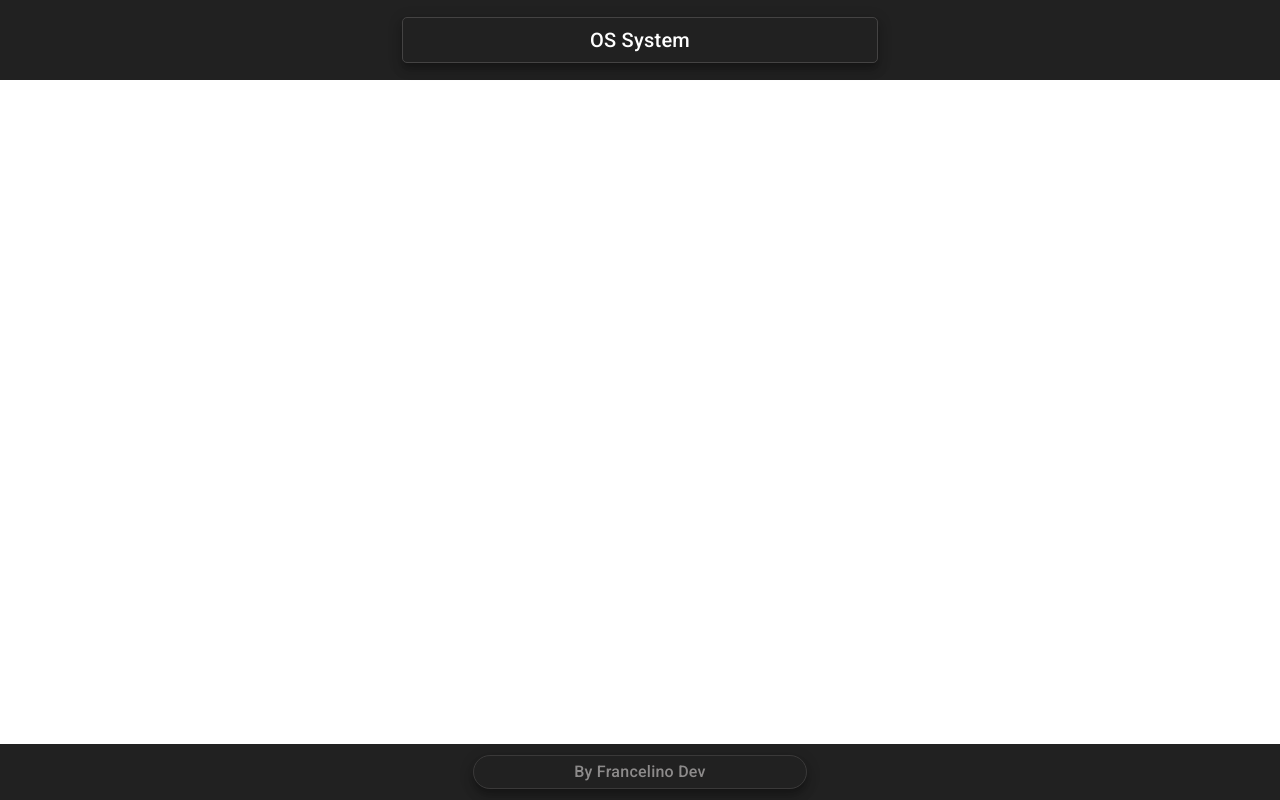
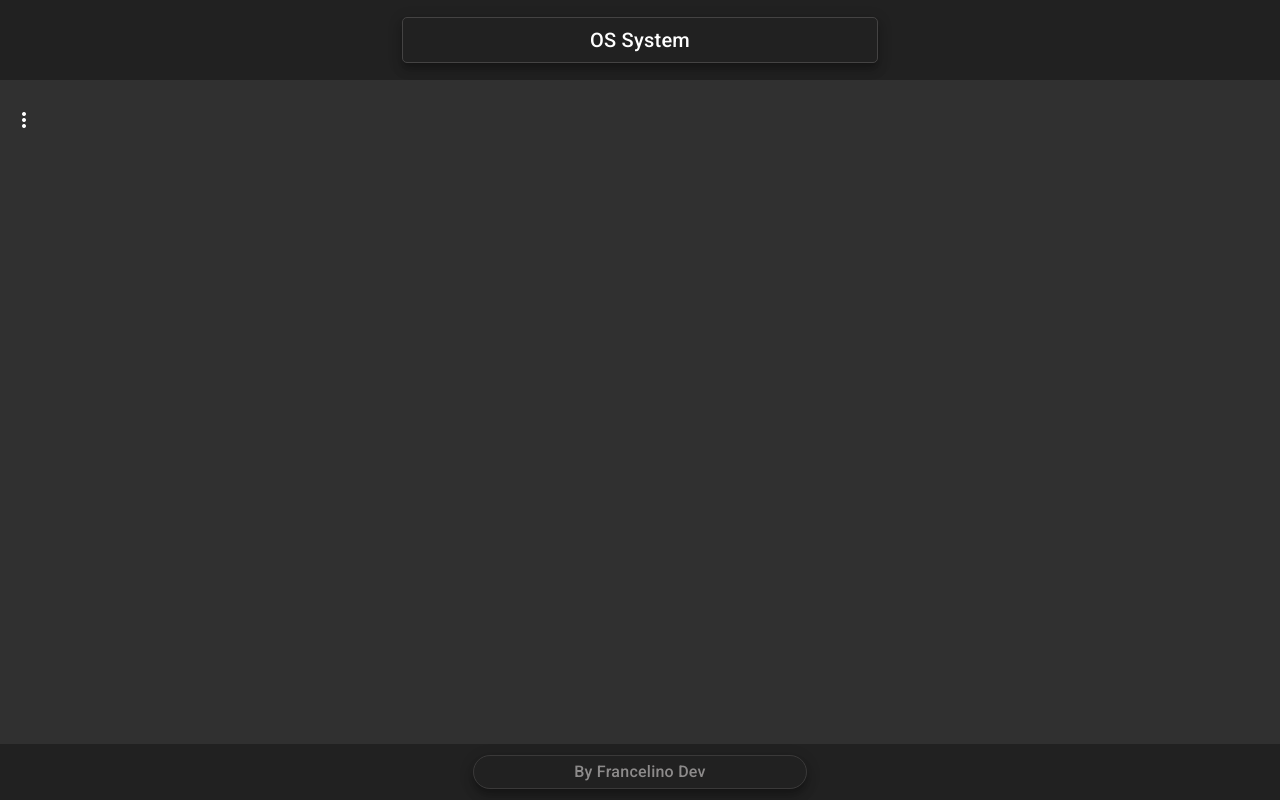
Before and after one commit to francelinom/ordem-servico, an Angular app: page / in a window 1280 px wide. Built offline with nearby package versions, Linux system fonts and the light colour scheme.

Commit message:
feat component nav

```diff
--- a/src/app/app.component.html
+++ b/src/app/app.component.html
@@ -1,2 +1,3 @@
 <app-header></app-header>
+<app-nav></app-nav>
 <app-footer></app-footer>
--- a/src/app/app.module.ts
+++ b/src/app/app.module.ts
@@ -22,12 +22,14 @@
 import { MatMenuModule } from '@angular/material/menu';
 import { HeaderComponent } from './views/components/template/header/header.component';
 import { FooterComponent } from './views/components/template/footer/footer.component';
+import { NavComponent } from './views/components/template/nav/nav.component';
 
 @NgModule({
   declarations: [
     AppComponent,
     HeaderComponent,
-    FooterComponent
+    FooterComponent,
+    NavComponent
   ],
   imports: [
     BrowserModule,
--- /dev/null
+++ b/src/app/views/components/template/nav/nav.component.css
@@ -0,0 +1,11 @@
+.container {
+    height: 83%;
+  }
+
+  i {
+    margin-right: 1rem;
+  }
+
+  button{
+    margin: 1rem auto 1rem;
+  }
--- /dev/null
+++ b/src/app/views/components/template/nav/nav.component.html
@@ -0,0 +1,25 @@
+<mat-drawer-container class="container" autosize>
+    <mat-drawer #drawer class="sidenav" mode="side">
+        <mat-nav-list class="nav-list">
+            <a mat-list-item routerLink="/">
+                <i class="material-icons">home</i> Home
+            </a>
+            <a mat-list-item routerLink="/">
+                <i class="material-icons">work</i> Tecnico
+            </a>
+            <a mat-list-item routerLink="/">
+                <i class="material-icons">person_search</i> Cliente
+            </a>
+            <a mat-list-item routerLink="/">
+                <i class="material-icons">pin</i> Ordem de servico
+            </a>
+        </mat-nav-list>
+    </mat-drawer>
+
+    <div class="sidenav-content">
+      <button mat-icon-button (click)="drawer.toggle()">
+        <mat-icon>more_vert</mat-icon>
+      </button>
+    </div>
+
+  </mat-drawer-container>
```
Also changed, not shown: src/app/views/components/template/nav/nav.component.ts (added, +10 -0 lines).
